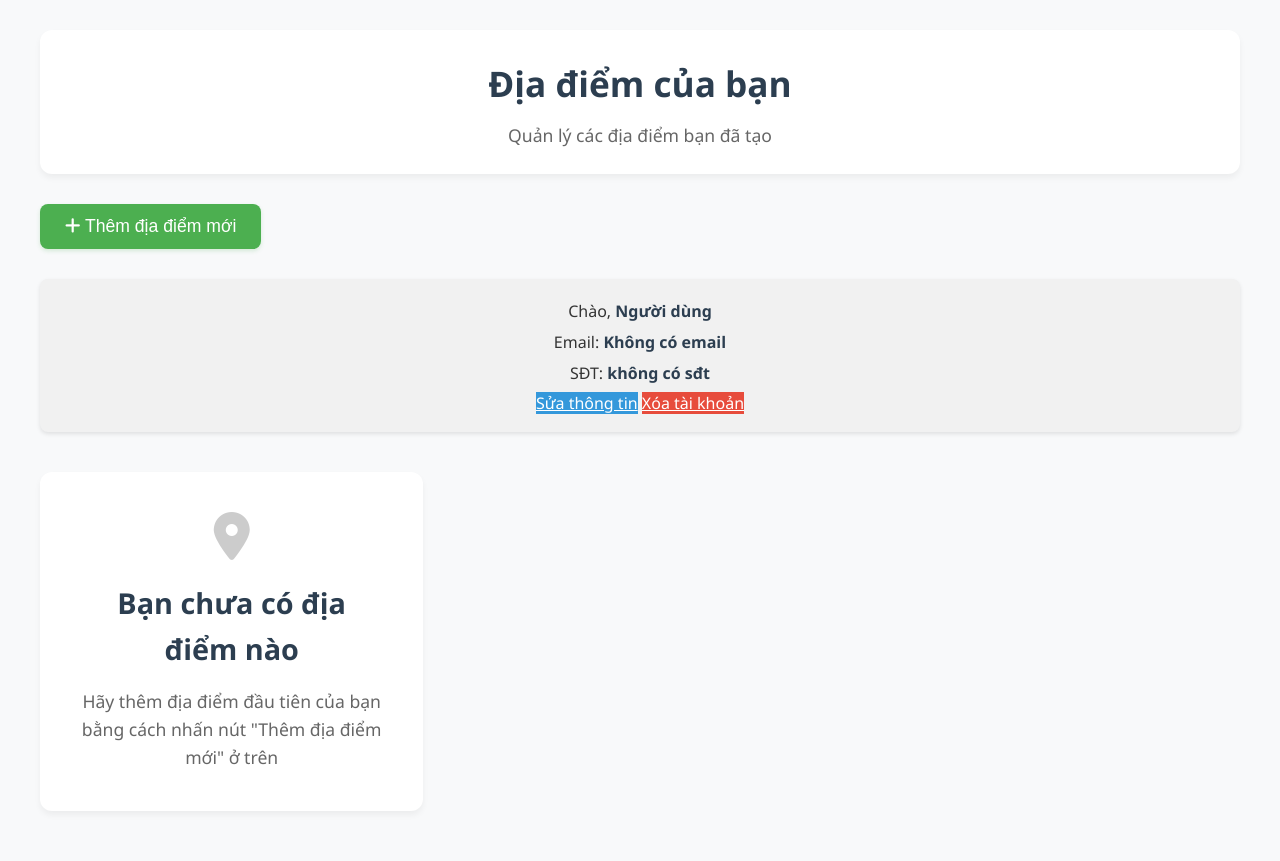
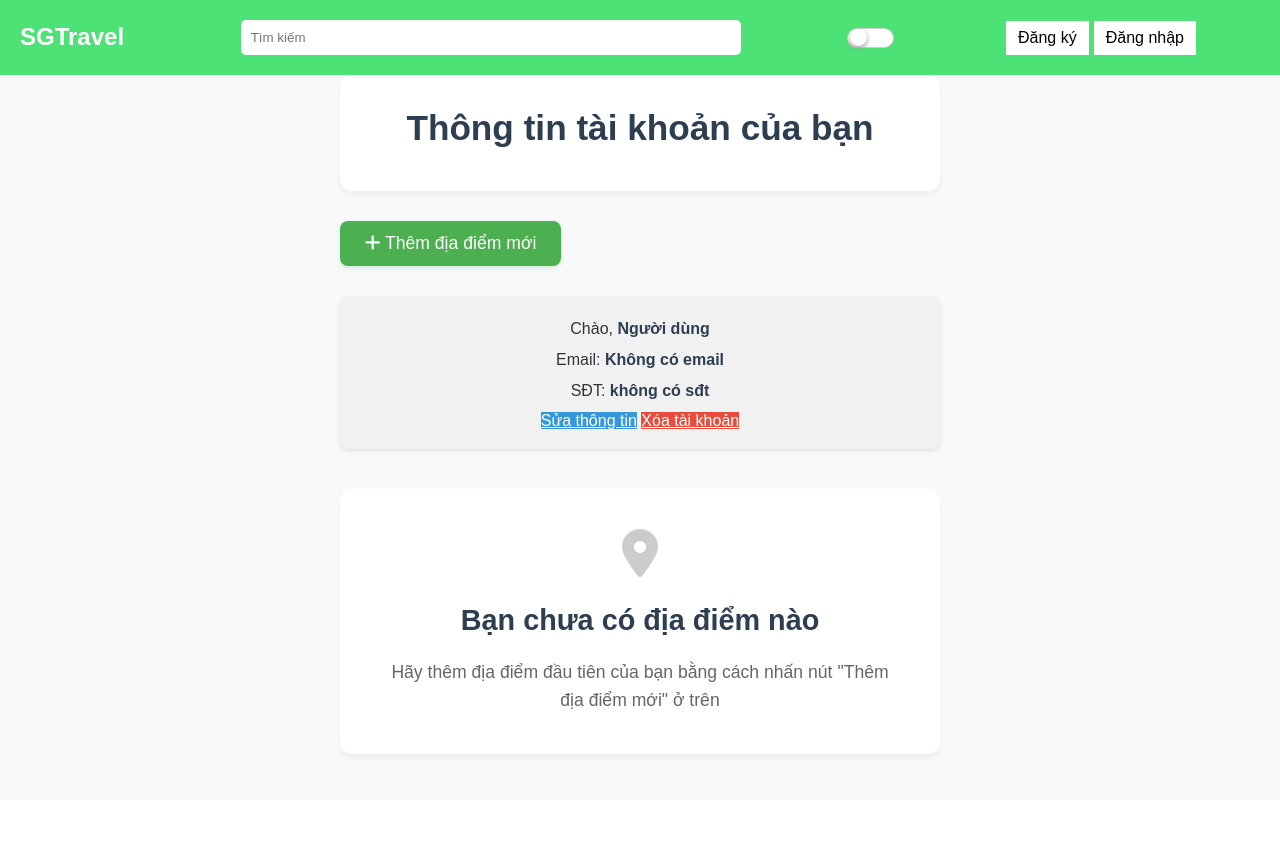
Before and after one commit to vuphuong1794/SGTravel, a PHP site: page /client/UserProfile.php in a window 1280 px wide. After the commit the page ends 758 px from the top, so only its background shows below. Run offline with PHP 8.4, Linux system fonts and the light colour scheme; the visitor is signed in with stand-in values (Sample User, id 1); data comes from the database, SQL or seed files in the repository; data that the repository does not hold is empty; some libraries are stand-ins or nearby versions.

Commit message:
gan xong r

```diff
--- a/client/ThemDiaDiem.php
+++ b/client/ThemDiaDiem.php
@@ -201,7 +201,7 @@
 
 <body>
     <div class="nav-container">
-        <a href="Trangchu1.php" style="text-decoration: none; color: black">
+        <a href="Trangchu.php" style="text-decoration: none; color: black">
             <h2 class="nav-logo"><b>SGTravel</b></h2>
         </a>
         <div class="nav-right">
--- a/client/Trangchu.php
+++ b/client/Trangchu.php
@@ -122,7 +122,7 @@
             background: white;
         }
     </style>
-</head>`
+</head>
 
 <body class="light-theme">
 
@@ -222,7 +222,7 @@
                     <ul><input type="text" id="searchboxDiaDiem" placeholder="Địa điểm" /></ul>
                     <ul><input type="text" id="searchboxGiaCa" placeholder="Phân khúc giá" /></ul>
                     <ul><input type="text" id="searchboxLoaiHinh" placeholder="Loại hình" /></ul>
-                    <ul><box-icon name='search-alt-2' class="icon" id="suggest" onclick="Trangchu.php"></box-icon></ul>
+                    <div style="margin:10px"><box-icon name='search-alt-2' class="icon" id="suggest" onclick="Trangchu.php"></box-icon></div>
                 </div>
             </div>
             <script>
@@ -236,7 +236,7 @@
                         const params = new URLSearchParams();
                         if (searchQueryDD){params.append('diachi', searchQueryDD);}
                         if (searchQueryGC){params.append('gc', searchQueryGC);}
-                        if (searchQueryLH){params.append('lh', searchQueryCL);}
+                        if (searchQueryLH){params.append('lh', searchQueryLH);}
 
                         window.location.href = `Trangchu.php?${params.toString()}`;
                     } else {
--- a/client/UserProfile.php
+++ b/client/UserProfile.php
@@ -51,7 +51,6 @@
         body {
             font-family: 'Segoe UI', Tahoma, Geneva, Verdana, sans-serif;
             line-height: 1.6;
-            padding: 30px;
             background-color: #f8f9fa;
             color: #333;
         }
@@ -269,11 +268,11 @@
 </head>
 
 <body>
+<?php require '../javascript/navbar.php'; ?>
     <div class="container">
         <div class="header">
-            <a href="Trangchu1.php"><box-icon name='arrow-back'></box-icon></a>
-            <h1>Địa điểm của bạn</h1>
-            <p>Quản lý các địa điểm bạn đã tạo</p>
+            <a href="Trangchu.php"><box-icon name='arrow-back'></box-icon></a>
+            <h1>Thông tin tài khoản của bạn</h1>
         </div>
 
         <a href="ThemDiaDiem.php">
--- a/javascript/navbar.php
+++ b/javascript/navbar.php
@@ -40,7 +40,7 @@
                 <h2 class="nav-logo" onclick="window.location.href='Trangchu.php'"><b>SGTravel</b></h2>
                 <div class="searchbox-container">
                     <input type="text" id="searchbox" placeholder="Tìm kiếm" />
-                    <box-icon name='search-alt-2' class="icon" id="search-icon"></box-icon>
+                    <box-icon name='search-alt-2' class="icon" id="search-icon" style="margin:8px"></box-icon>
                 </div>
                 <label class="switch">
                     <input type="checkbox" id="theme-toggle">
@@ -55,7 +55,7 @@
                         <button class="signUp-btn"><a href="Signup.php" style="text-decoration: none; color: black">Đăng ký</a></button>
                         <button class="login-btn"><a href="Login.php" style="text-decoration: none; color: black">Đăng nhập</a></button>
                     `}
-                    <a href="UserProfile.php" style="text-decoration: none"><box-icon type='solid' name='user'></box-icon></a>
+                    <a href="UserProfile.php" style="text-decoration: none; margin-left:30px; margin-right:10px   "><box-icon type='solid' name='user'></box-icon></a>
                 </div>
             </div>
         </div>
```
Also changed, not shown: images/diadiem194/Screenshot 2024-11-02 211015.png (added), images/diadiem194/Screenshot 2024-11-06 164134.png (added), images/diadiem194/Screenshot 2024-11-06 172110.png (added).
